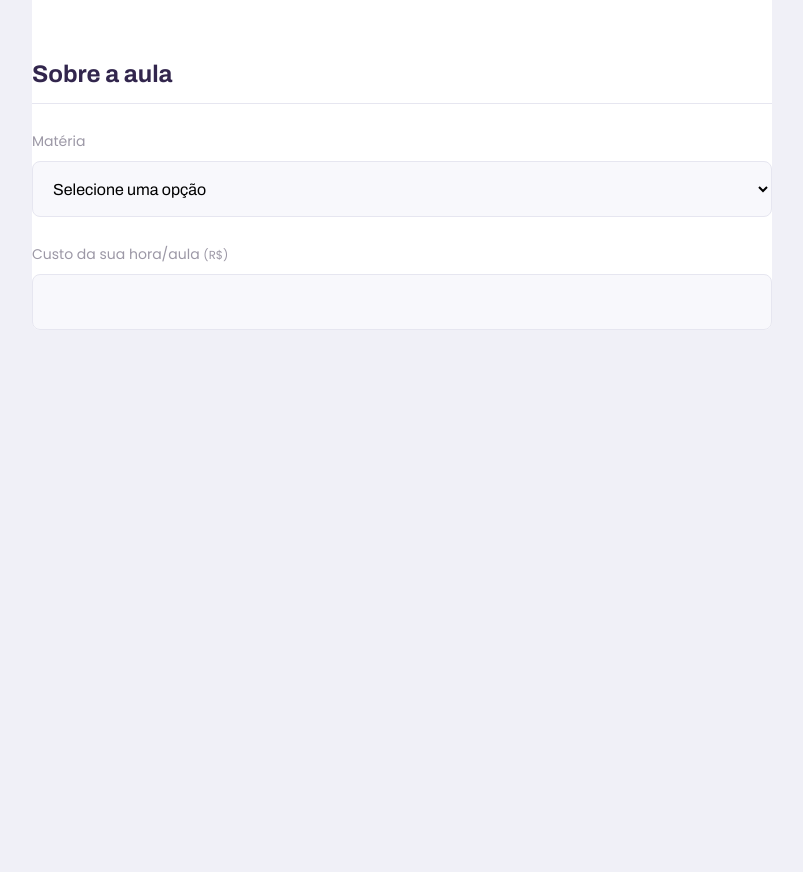
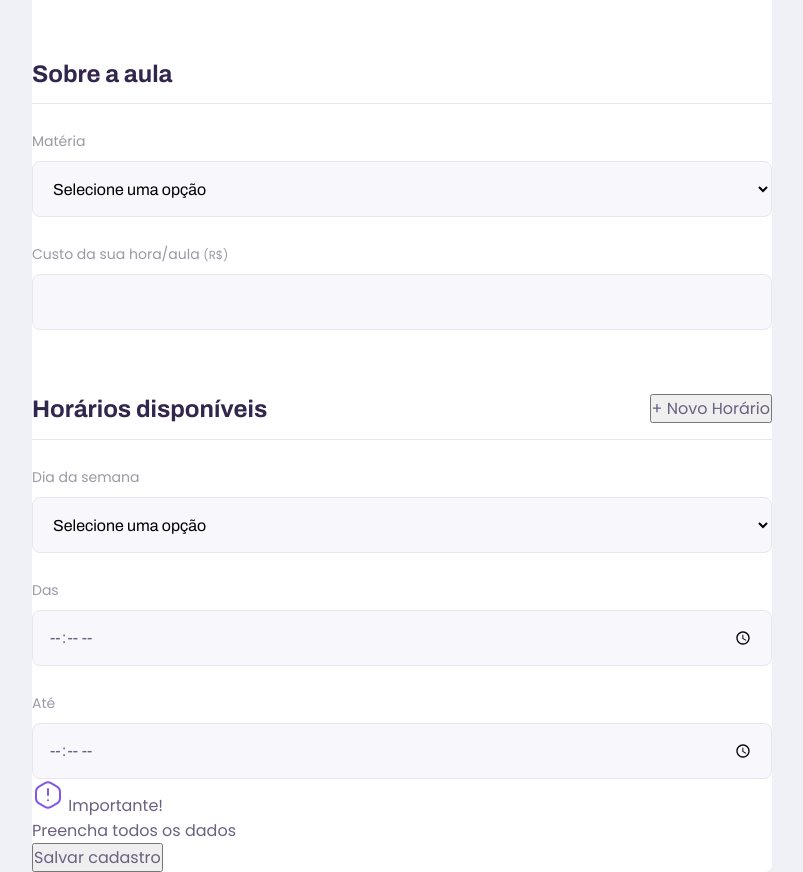
Before and after one commit to julombe/next-level-week2.0, a plain HTML site: page give-classes.html in a window 1280 px wide. Shown: the part 981-1853 px from the top of the page, without its empty margins (238-1041 px from the left). Before the commit the page ends 1311 px from the top, so only its background shows below. Drawn offline with Linux system fonts and the light colour scheme.

Commit message:
Add file

```diff
--- a/give-classes.html
+++ b/give-classes.html
@@ -38,10 +38,10 @@
 
     <main>
         <form action="" id="create-class">
-          <fieldset>
-            <legend>Seus dados</legend>
+        <fieldset>
+          <legend>Seus dados</legend>
 
-              <div class="input-block">
+          <div class="input-block">
             <label for="name">Nome completo</label>
             <input name="name" id="name" required>
           </div>
@@ -60,9 +60,11 @@
             <label for="bio">Biografia</label>
             <textarea name="bio" id="bio" required></textarea>
           </div>
-          </fieldset>
 
-          <fieldset>
+        </fieldset>
+
+
+        <fieldset>
           <legend>Sobre a aula</legend>
 
           <div class="select-block">
@@ -90,6 +92,51 @@
           </div>
         </fieldset>
 
+
+        <fieldset id="schedule-items">
+          <legend>Horários disponíveis
+            <button type="button" id="add-time">+ Novo Horário</button>
+          </legend>
+
+          <div class="schedule-item">
+
+            <div class="select-block">
+              <label for="weekday">Dia da semana</label>
+              <select name="weekday[]" required>
+                <option value="">Selecione uma opção</option>
+                <option value="0">Domingo</option>
+                <option value="1">Segunda-feira</option>
+                <option value="2">Terça-feira</option>
+                <option value="3">Quarta-feira</option>
+                <option value="4">Quinta-feira</option>
+                <option value="5">Sexta-feira</option>
+                <option value="6">Sábado</option>
+              </select>
+            </div>
+
+            <div class="input-block">
+              <label for="time_from">Das</label>
+              <input type="time" name="time_from[]" required>
+            </div>
+
+            <div class="input-block">
+              <label for="time_to">Até</label>
+              <input type="time" name="time_to[]" required>
+            </div>
+
+          </div>
+
+        </fieldset>
+
+      </form>
+
+      <footer>
+        <p>
+          <img src="/images/icons/warning.svg" alt="Aviso importante">
+          Importante! <br> Preencha todos os dados
+        </p>
+        <button type="submit" form="create-class">Salvar cadastro</button>
+      </footer>
         </form>
     </main>
   </div>
```
